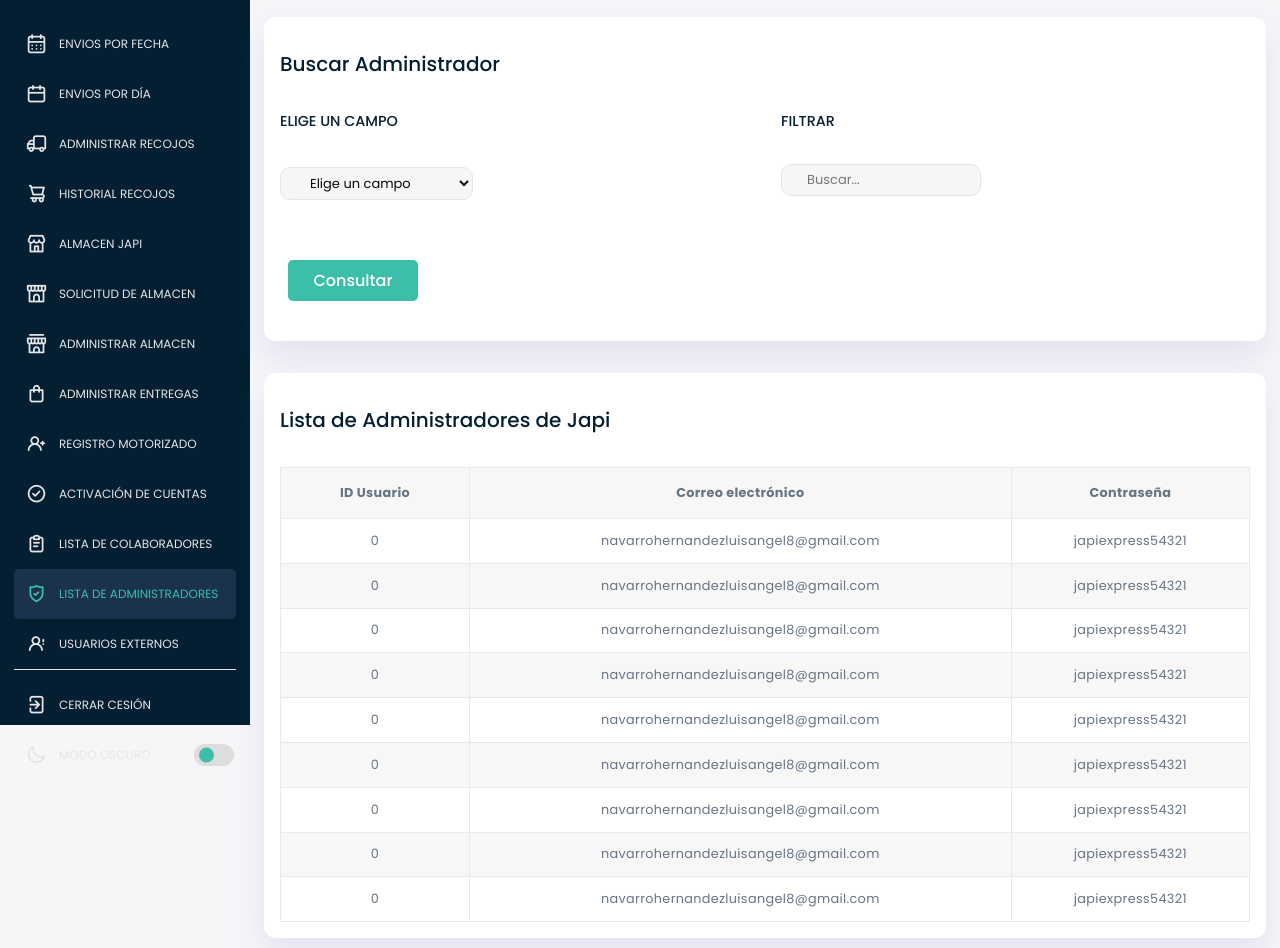
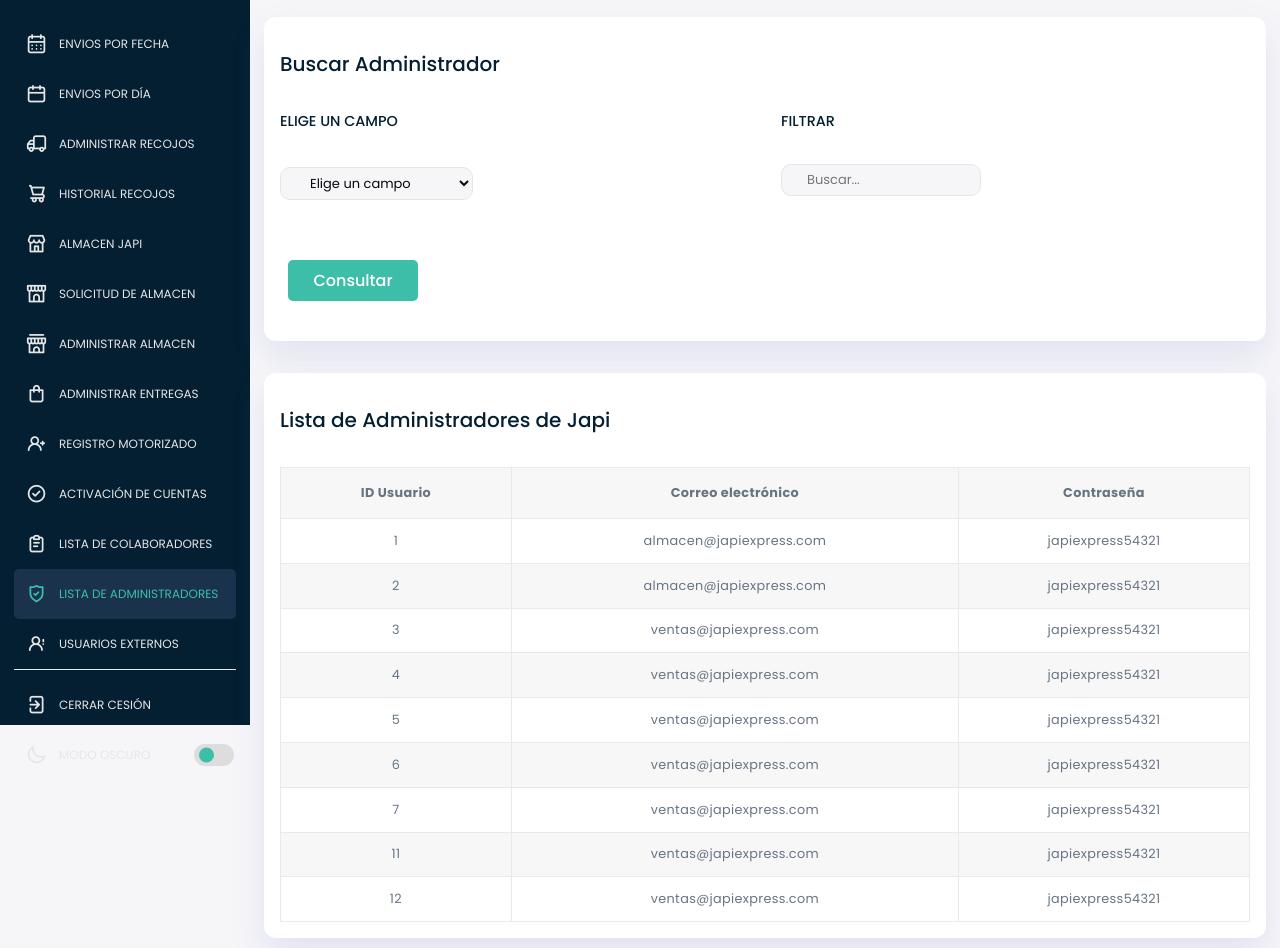
Before and after one commit to BioHazardout/japidash.github.io, a plain HTML site: page lista-administradores.html in a window 1280 px wide. Shown: the part 75-1023 px from the top of the page. Drawn offline with nearby package versions, Linux system fonts and the light colour scheme.

Commit message:
cambio tamaños

```diff
--- a/lista-administradores.html
+++ b/lista-administradores.html
@@ -173,10 +173,10 @@
                         <tbody>
                             <tr>
                                 <td data-label=" ID Usuario">
-                                   0
+                                   1
                                 </td>
                                 <td data-label="Correo electrónico">
-                                    navarrohernandezluisangel8@gmail.com
+                                    almacen@japiexpress.com
                                 </td >
                                 <td data-label="Contraseña">
                                     japiexpress54321
@@ -185,10 +185,10 @@
 
                             <tr>
                                 <td data-label=" ID Usuario">
-                                   0
+                                   2
                                 </td>
                                 <td data-label="Correo electrónico">
-                                    navarrohernandezluisangel8@gmail.com
+                                    almacen@japiexpress.com
                                 </td >
                                 <td data-label="Contraseña">
                                     japiexpress54321
@@ -197,10 +197,10 @@
 
                             <tr>
                                 <td data-label=" ID Usuario">
-                                   0
+                                   3
                                 </td>
                                 <td data-label="Correo electrónico">
-                                    navarrohernandezluisangel8@gmail.com
+                                    ventas@japiexpress.com
                                 </td >
                                 <td data-label="Contraseña">
                                     japiexpress54321
@@ -209,10 +209,10 @@
 
                             <tr>
                                 <td data-label=" ID Usuario">
-                                   0
+                                   4
                                 </td>
                                 <td data-label="Correo electrónico">
-                                    navarrohernandezluisangel8@gmail.com
+                                    ventas@japiexpress.com
                                 </td >
                                 <td data-label="Contraseña">
                                     japiexpress54321
@@ -221,10 +221,10 @@
 
                             <tr>
                                 <td data-label=" ID Usuario">
-                                   0
+                                   5
                                 </td>
                                 <td data-label="Correo electrónico">
-                                    navarrohernandezluisangel8@gmail.com
+                                    ventas@japiexpress.com
                                 </td >
                                 <td data-label="Contraseña">
                                     japiexpress54321
@@ -233,10 +233,10 @@
 
                             <tr>
                                 <td data-label=" ID Usuario">
-                                   0
+                                   6
                                 </td>
                                 <td data-label="Correo electrónico">
-                                    navarrohernandezluisangel8@gmail.com
+                                    ventas@japiexpress.com
                                 </td >
                                 <td data-label="Contraseña">
                                     japiexpress54321
@@ -245,10 +245,10 @@
 
                             <tr>
                                 <td data-label=" ID Usuario">
-                                   0
+                                   7
                                 </td>
                                 <td data-label="Correo electrónico">
-                                    navarrohernandezluisangel8@gmail.com
+                                    ventas@japiexpress.com
                                 </td >
                                 <td data-label="Contraseña">
                                     japiexpress54321
@@ -257,10 +257,10 @@
 
                             <tr>
                                 <td data-label=" ID Usuario">
-                                   0
+                                   11
                                 </td>
                                 <td data-label="Correo electrónico">
-                                    navarrohernandezluisangel8@gmail.com
+                                    ventas@japiexpress.com
                                 </td >
                                 <td data-label="Contraseña">
                                     japiexpress54321
@@ -269,10 +269,10 @@
 
                             <tr>
                                 <td data-label=" ID Usuario">
-                                   0
+                                   12
                                 </td>
                                 <td data-label="Correo electrónico">
-                                    navarrohernandezluisangel8@gmail.com
+                                    ventas@japiexpress.com
                                 </td >
                                 <td data-label="Contraseña">
                                     japiexpress54321
```
